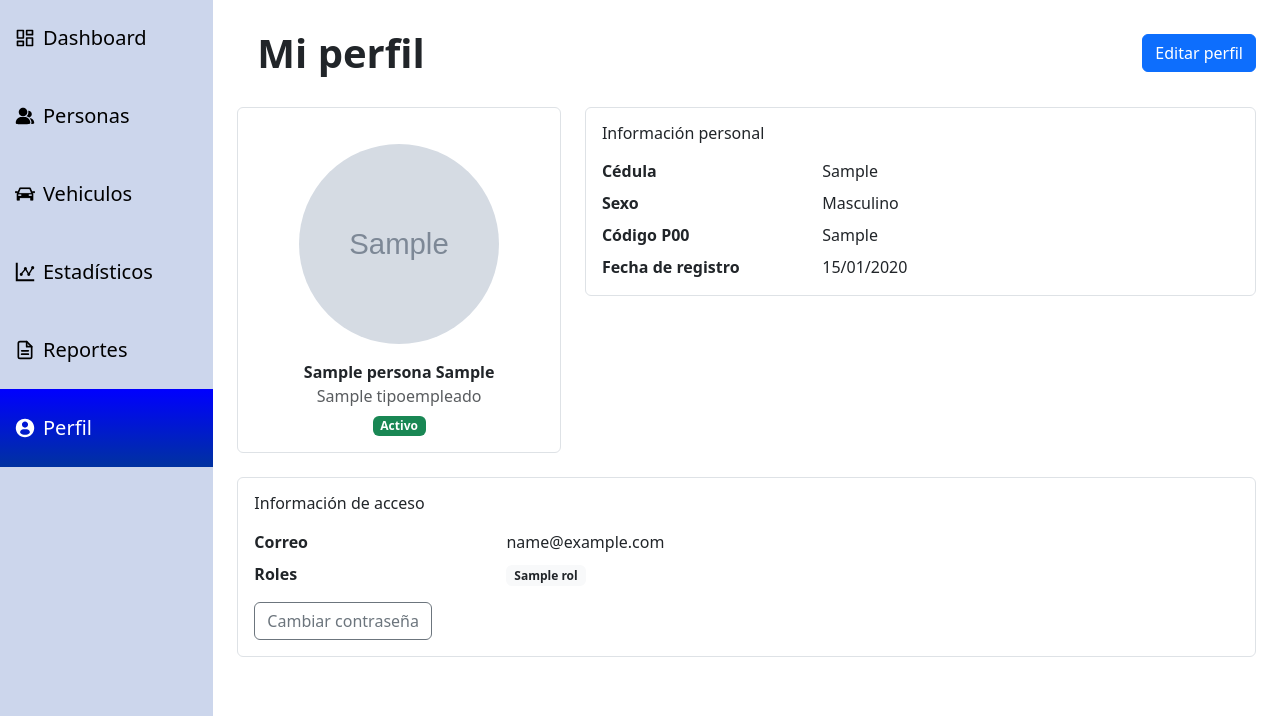
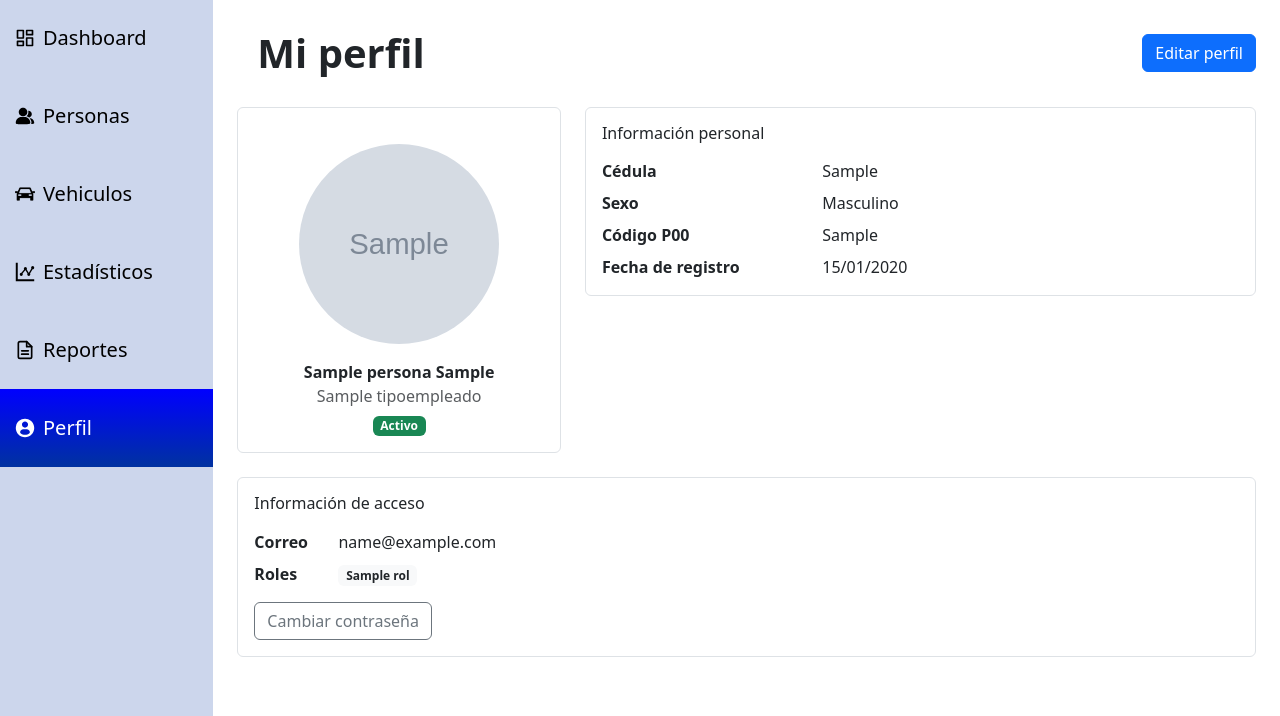
Before and after one commit to LuisVelasco1986/pasantias, a Django app: page /dashboard/perfil/ in a window 1280 px wide. Shown: the part 84-800 px from the top of the page. Run offline with Django 5.2, Linux system fonts and the light colour scheme; a user stored in the database is signed in; tables that the repository leaves empty hold one stand-in row (values such as "Sample post"); grey boxes marked "Sample" are stand-in pictures; some libraries are stand-ins or nearby versions.

Commit message:
Perfil tabulado

```diff
--- a/templates/pages/perfil.html
+++ b/templates/pages/perfil.html
@@ -71,13 +71,13 @@
             <h6 class="mb-3">Información de acceso</h6>
 
             <div class="row mb-2">
-                <div class="col-3 labelTitle">Correo</div>
-                <div class="col-9">{{ persona.empleado.email }}</div>
+                <div class="col-1 labelTitle">Correo</div>
+                <div class="col-11">{{ persona.empleado.email }}</div>
             </div>
 
             <div class="row mb-3">
-                <div class="col-3 labelTitle">Roles</div>
-                <div class="col-9">
+                <div class="col-1 labelTitle">Roles</div>
+                <div class="col-11">
                     {% for rol in persona.empleado.roles.all %}
                         <span class="badge bg-light text-dark me-1">
                             {{ rol.nombre_rol }}
```
